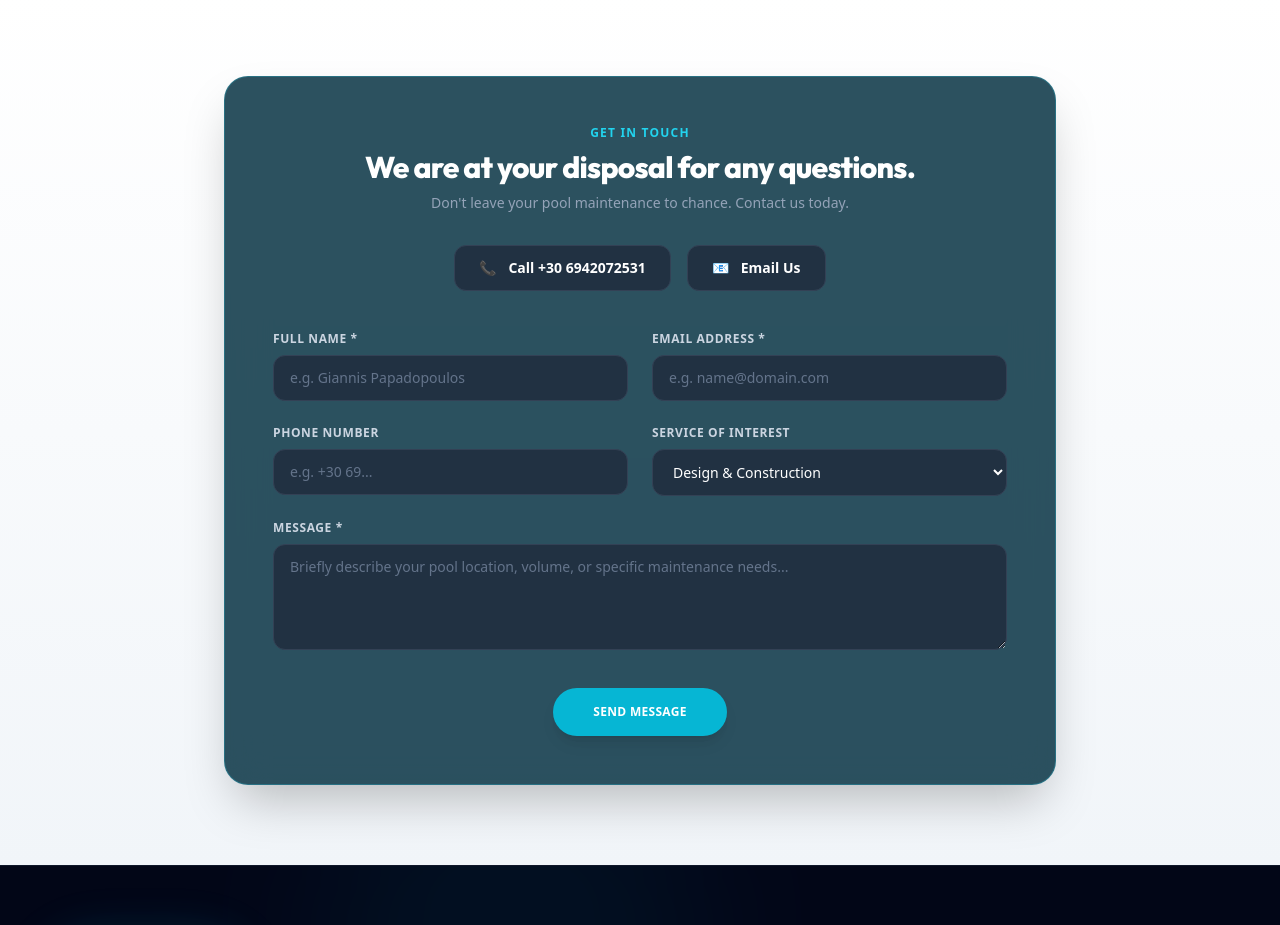
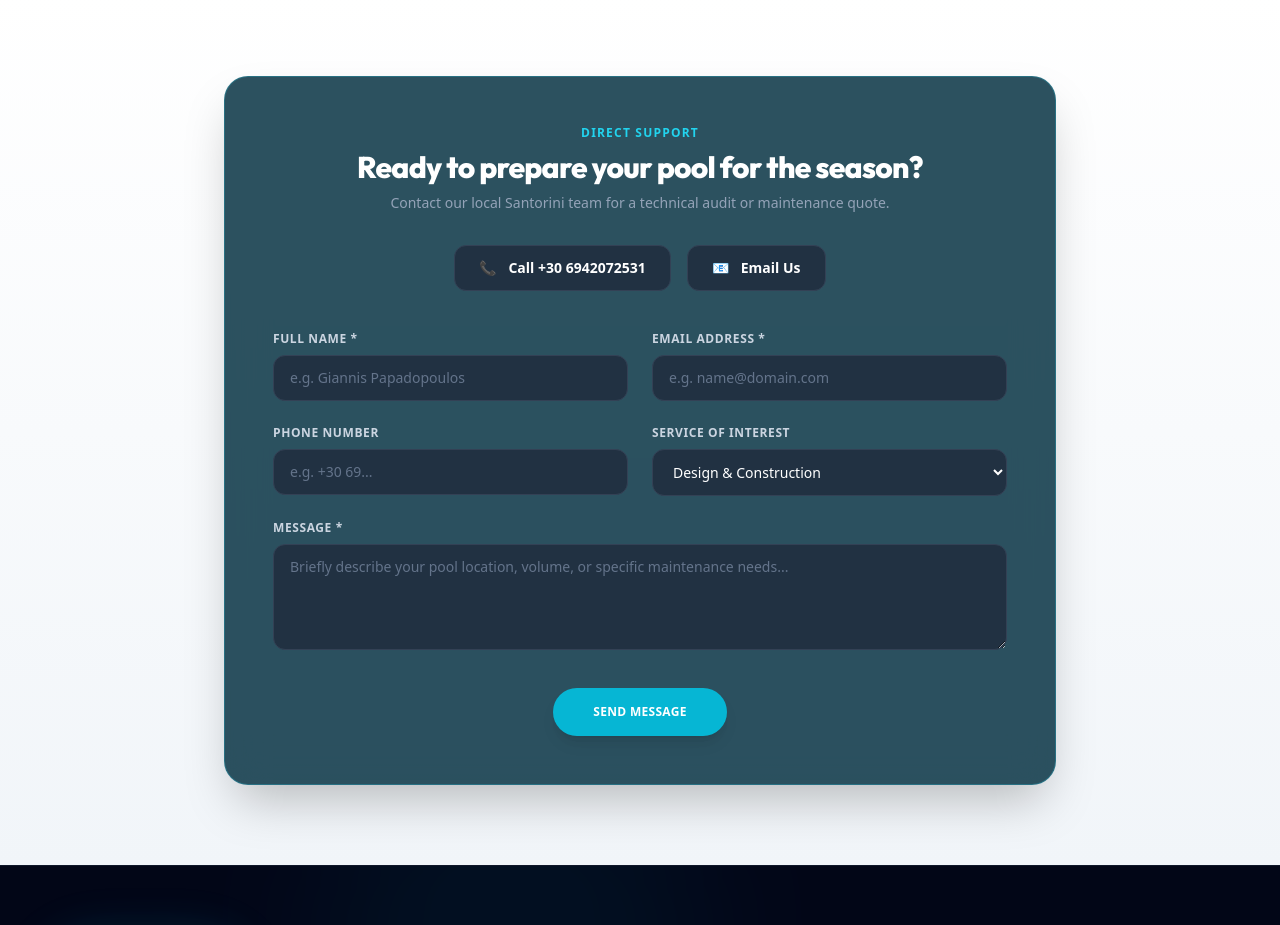
Before and after one commit to noustelos/water, a website: page public/index.html in a window 1280 px wide. Shown: the part 3420-4345 px from the top of the page. Drawn offline with nearby package versions, Linux system fonts and the light colour scheme.

Commit message:
Final copy polish: strengthen contact CTA, fix Greek accents, and ensure full synchronization between HTML and JS. Testimonials untouched.

```diff
--- a/public/index.html
+++ b/public/index.html
@@ -427,10 +427,10 @@
         <div class="glass-dark text-white rounded-3xl p-8 sm:p-12 shadow-2xl relative">
 
           <div class="max-w-2xl mx-auto text-center mb-10">
-            <span data-translate="cnt-subtitle" class="text-primary-400 font-bold text-xs uppercase tracking-widest block mb-2">Get in Touch</span>
-            <h2 data-translate="cnt-title" class="text-3xl font-extrabold tracking-tight">We are at your disposal for any questions.</h2>
+            <span data-translate="cnt-subtitle" class="text-primary-400 font-bold text-xs uppercase tracking-widest block mb-2">Direct Support</span>
+            <h2 data-translate="cnt-title" class="text-3xl font-extrabold tracking-tight">Ready to prepare your pool for the season?</h2>
             <p data-translate="cnt-desc" class="text-slate-400 text-sm mt-2">
-              Don't leave your pool maintenance to chance. Contact us today.
+              Contact our local Santorini team for a technical audit or maintenance quote.
             </p>
 
             <!-- Quick Contact Links -->
--- a/public/js/main.js
+++ b/public/js/main.js
@@ -231,9 +231,9 @@ const translations = {
     "part-feat1": "Official access to AstralPool's full range of professional equipment.",
     "part-feat2": "Direct technical support and fast access to original spare parts.",
     "part-feat3": "Equipment built for the heavy demands of commercial pools and spas.",
-    "cnt-subtitle": "Get in Touch",
-    "cnt-title": "We are at your disposal for any questions.",
-    "cnt-desc": "Don't leave your pool maintenance to chance. Contact us today.",
+    "cnt-subtitle": "Direct Support",
+    "cnt-title": "Ready to prepare your pool for the season?",
+    "cnt-desc": "Contact our local Santorini team for a technical audit or maintenance quote.",
     "cnt-btn-phone": "Call +30 6942072531",
     "cnt-btn-email": "Email Us",
     "cnt-lbl-name": "Full Name *",
@@ -264,19 +264,19 @@ const translations = {
     "chat-title": "AI Assistant"
   },
   el: {
-    "brand-loc": "Σαντορινη",
+    "brand-loc": "Σαντορίνη",
     "brand-sub": "Κεντρικά Γραφεία",
     "nav-services": "Υπηρεσίες",
     "nav-about": "Η Εταιρεία",
     "nav-standards": "Συνεργασία",
     "nav-testimonials": "Κριτικές",
-    "nav-cta": "Επικοινωνια",
+    "nav-cta": "Επικοινωνία",
     "hero-badge": "Επίσημος Συνεργάτης Fluidra",
     "hero-h1-1": "Φροντίδα Πισίνας & Spa",
     "hero-h1-2": "για Βίλες & Ξενοδοχεία στη Σαντορίνη",
     "hero-p": "Κατασκευή, συντήρηση, ανάλυση νερού και επαγγελματικά χημικά για πισίνες, jacuzzi, χαμάμ και σάουνες. Τοπική υποστήριξη στη Σαντορίνη, με άμεση ανταπόκριση και αξιόπιστο εξοπλισμό Fluidra / AstralPool.",
-    "hero-btn-1": "Επικοινωνηστε",
-    "hero-btn-2": "Υπηρεσιες",
+    "hero-btn-1": "Επικοινωνήστε",
+    "hero-btn-2": "Υπηρεσίες",
     "badge-1": "24/7 Υποστήριξη",
     "badge-2": "Συνεργάτης Fluidra",
     "badge-3": "Τεχνική Εξειδίκευση",
@@ -308,9 +308,9 @@ const translations = {
     "part-feat1": "Επίσημη πρόσβαση στην πλήρη γκάμα επαγγελματικού εξοπλισμού της AstralPool.",
     "part-feat2": "Άμεση τεχνική υποστήριξη και γρήγορη πρόσβαση σε γνήσια ανταλλακτικά.",
     "part-feat3": "Εξοπλισμός σχεδιασμένος για τις υψηλές απαιτήσεις των εμπορικών κολυμβητηρίων και spa.",
-    "cnt-subtitle": "Επικοινωνία",
-    "cnt-title": "Είμαστε στη διάθεσή σας για κάθε απορία.",
-    "cnt-desc": "Μην αφήνετε τη συντήρηση της πισίνας σας στην τύχη. Επικοινωνήστε μαζί μας σήμερα.",
+    "cnt-subtitle": "Άμεση Υποστήριξη",
+    "cnt-title": "Έτοιμοι να προετοιμάσετε την πισίνα σας για τη σεζόν;",
+    "cnt-desc": "Επικοινωνήστε με την τοπική ομάδα μας στη Σαντορίνη για τεχνικό έλεγχο ή προσφορά συντήρησης.",
     "cnt-btn-phone": "Καλέστε +30 6942072531",
     "cnt-btn-email": "Στείλτε Email",
     "cnt-lbl-name": "Ονοματεπώνυμο *",
```
